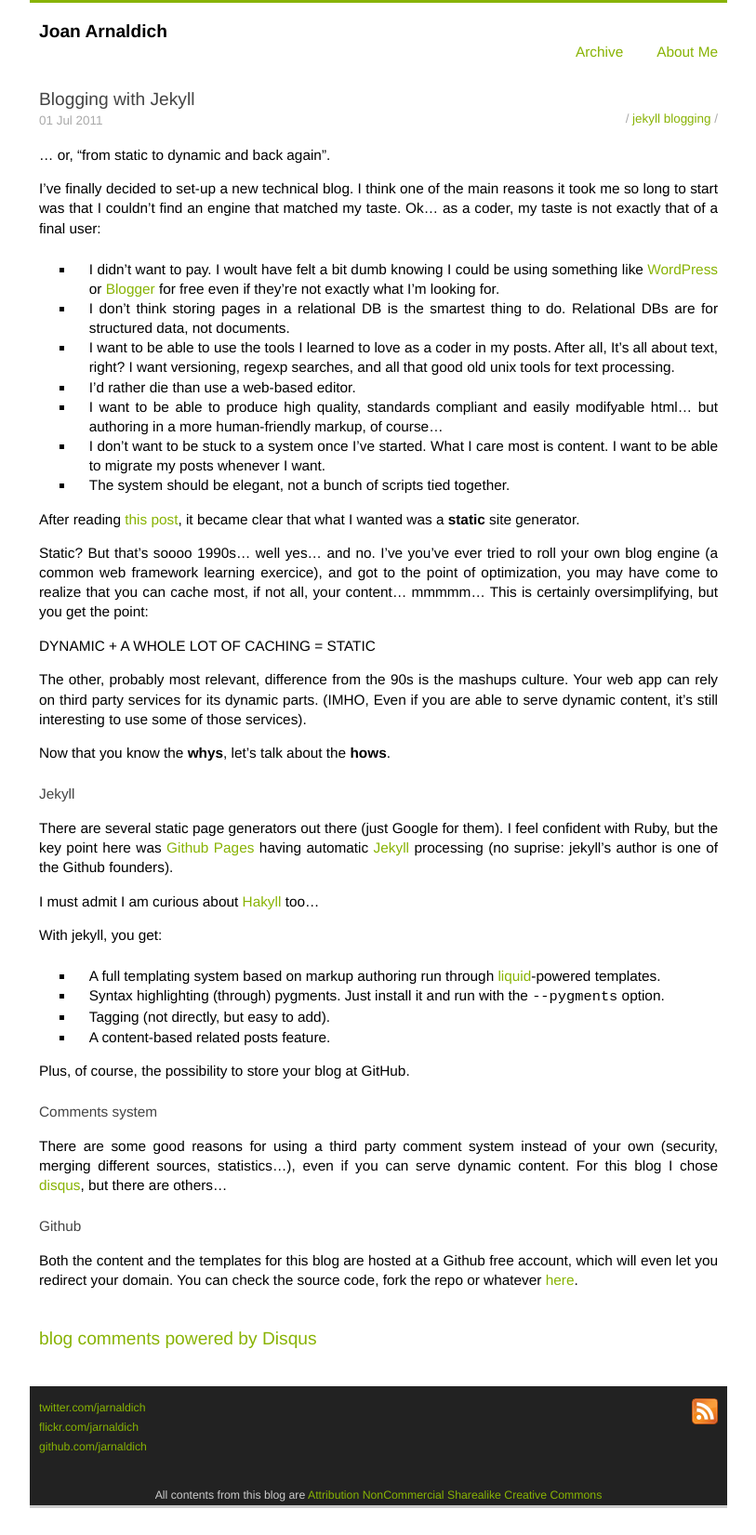
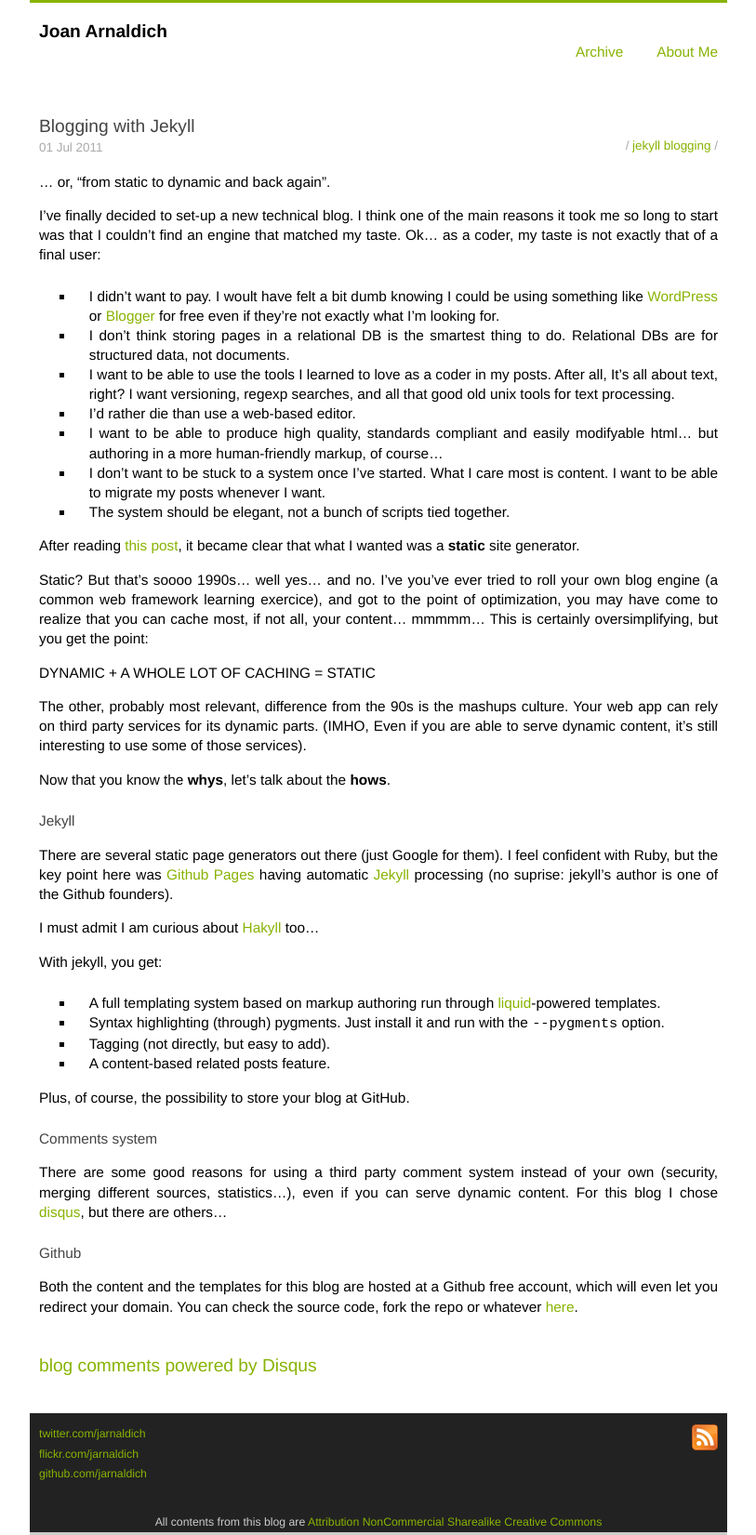
Before and after one commit to jarnaldich/jarnaldich.github.com, a Jekyll site: the page built from index.html, in a window 1280 px wide. Shown: the whole page at 93% size, without its empty margins (233-1046 px from the left). Built offline with Jekyll 4.4.1, drawn with Linux system fonts in a browser that asks for light colours; comment, search, counter and statistics services are not loaded; before the commit the page ends 1622 px from its top, so only the background shows below that.

Commit message:
Cygrun i CSS

```diff
--- a/_includes/tags_cloud.html
+++ b/_includes/tags_cloud.html
@@ -1 +1 @@
-<a href="/tags/blogging" title="Postings tagged blogging" style="font-size: 20.0px; line-height:20.0px">blogging</a> <a href="/tags/jekyll" title="Postings tagged jekyll" style="font-size: 20.0px; line-height:20.0px">jekyll</a>
+<a href="/tags/blogging" title="Postings tagged blogging" style="font-size: 20.0px; line-height:20.0px">blogging</a> <a href="/tags/jekyll" title="Postings tagged jekyll" style="font-size: 20.0px; line-height:20.0px">jekyll</a> <a href="/tags/service" title="Postings tagged service" style="font-size: 20.0px; line-height:20.0px">service</a> <a href="/tags/windows" title="Postings tagged windows" style="font-size: 20.0px; line-height:20.0px">windows</a>
--- a/css/stylesheet.css
+++ b/css/stylesheet.css
@@ -27,6 +27,7 @@
 }
 
 h1 {
+	margin-top: 1.5em;
 	font-size: 1.0em;
 }
 
```
